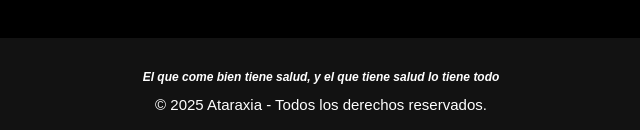
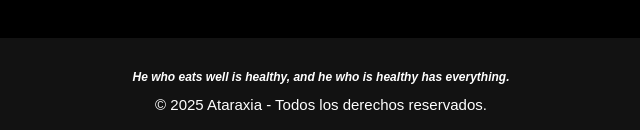
Before and after one commit to JoaquinRuizJimenez/PROYECTO-MARCAS-Ataraxia, a plain HTML site: page pages/alimentacion.html in a window 1280 px wide. Shown: the part 884-1014 px from the top of the page, 319-959 px from the left. Drawn offline with Linux system fonts and the light colour scheme.

Commit message:
cambiar frase a ingles

```diff
--- a/pages/alimentacion.html
+++ b/pages/alimentacion.html
@@ -58,7 +58,7 @@
 
 
     <footer>
-        <p>El que come bien tiene salud, y el que tiene salud lo tiene todo</p>
+        <p>He who eats well is healthy, and he who is healthy has everything.</p>
         &copy; 2025 Ataraxia - Todos los derechos reservados.
     </footer>
 </body>
```
